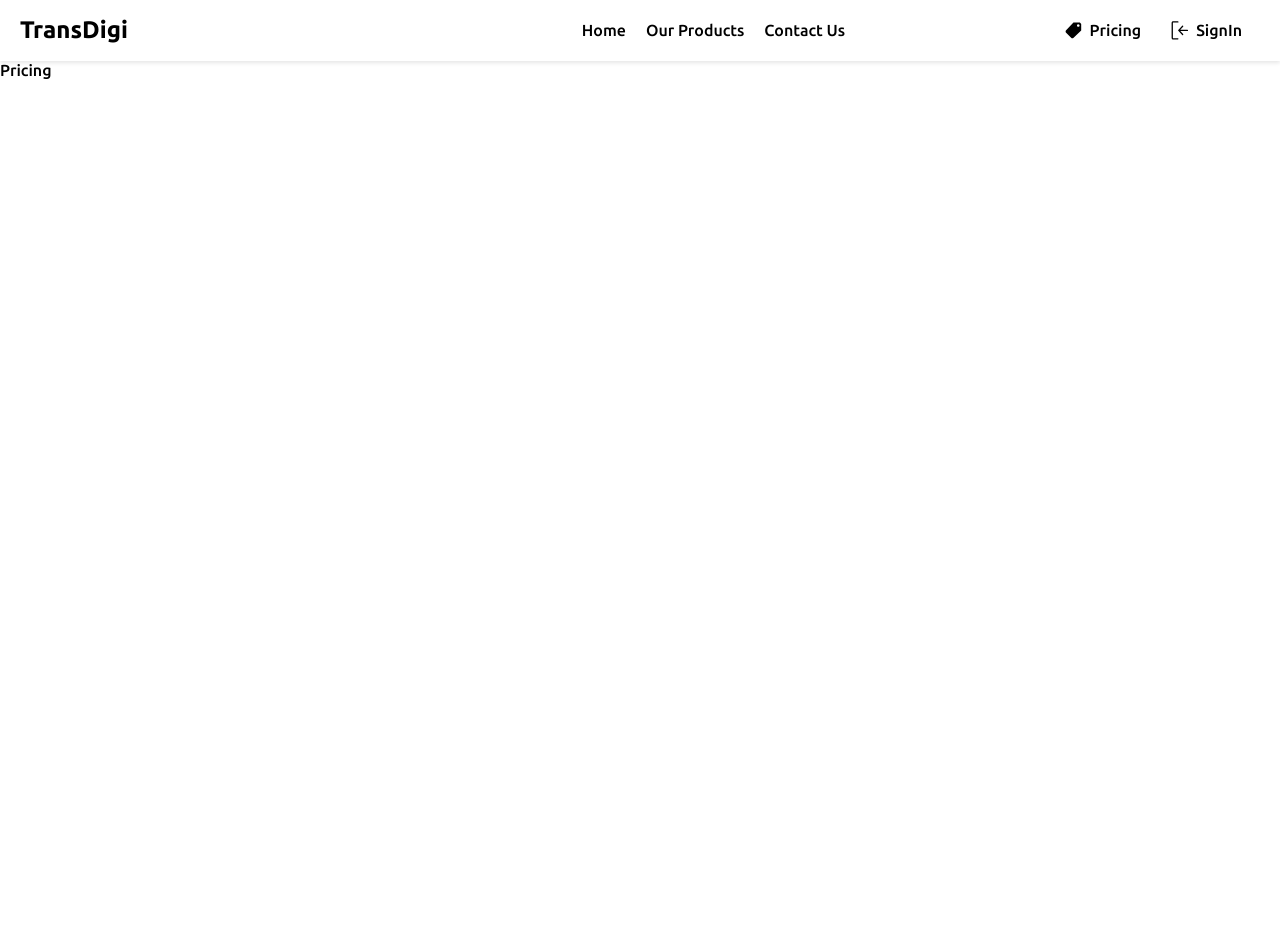
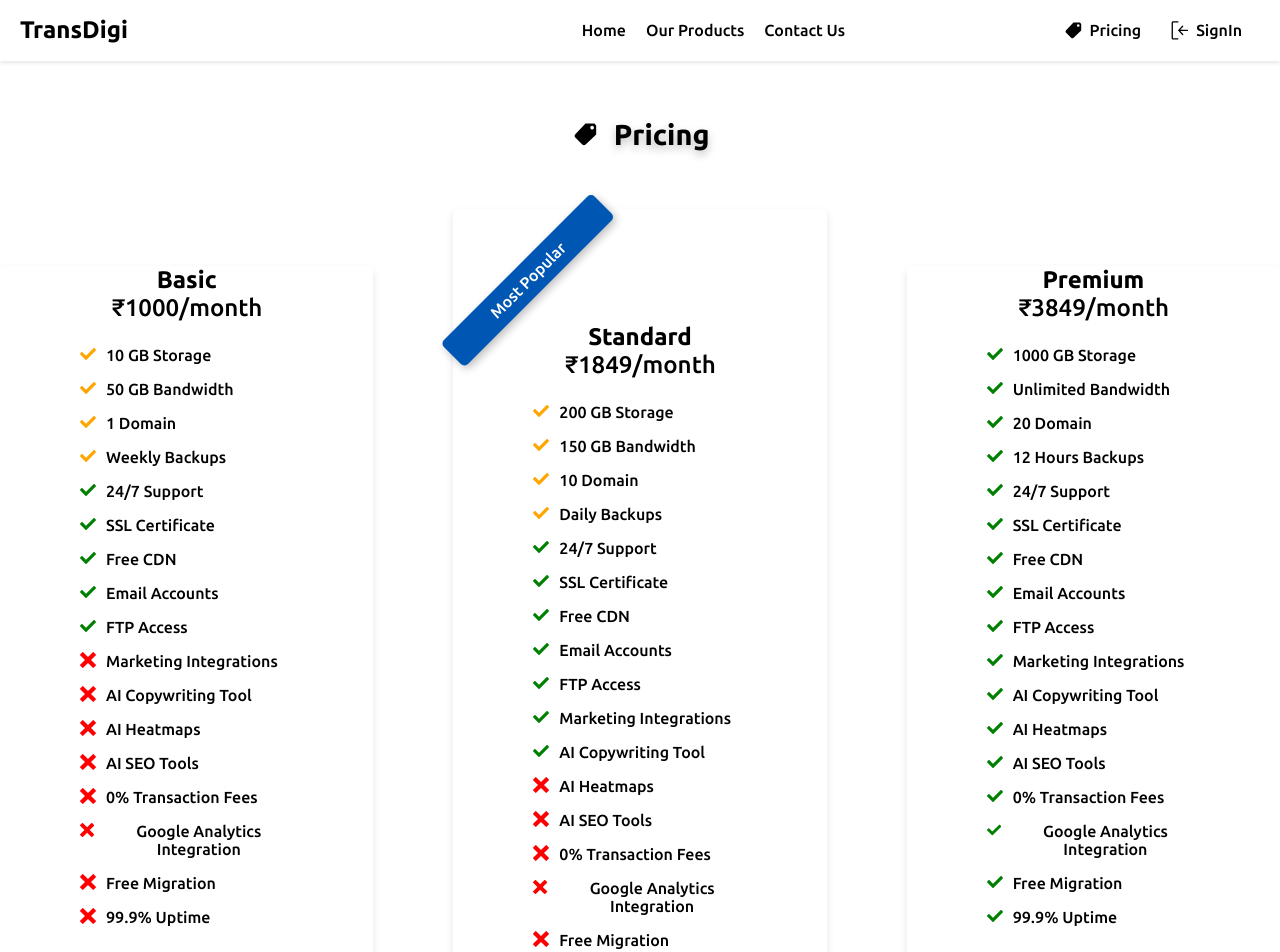
Before and after one commit to KrishPatel02/Landing-Page, a React (Vite) app: page /Pricing in a window 1280 px wide. Shown: the top 952 px of the page. Before the commit the page ends 800 px from the top, so only its background shows below. Built offline with nearby package versions, Linux system fonts and the light colour scheme.

Commit message:
Create add Pricing Page

```diff
--- /dev/null
+++ b/src/API/PricingAPI.jsx
@@ -0,0 +1,141 @@
+const Plans = [
+    {
+        name: "Basic",
+
+        price: "₹1000/month",
+
+        featureLimited: [
+            "10 GB Storage",
+
+            "50 GB Bandwidth",
+
+            "1 Domain",
+
+            "Weekly Backups",
+        ],
+
+        features: [
+            "24/7 Support",
+
+            "SSL Certificate",
+
+            "Free CDN",
+
+            "Email Accounts",
+
+            "FTP Access",
+        ],
+
+        featureExcluded: [
+            "Marketing Integrations",
+
+            "AI Copywriting Tool",
+
+            "AI Heatmaps",
+
+            "AI SEO Tools",
+
+            "0% Transaction Fees",
+
+            "Google Analytics Integration",
+
+            "Free Migration",
+
+            "99.9% Uptime",
+        ],
+    },
+
+    {
+        name: "Standard",
+
+        price: "₹1849/month",
+
+        featureLimited: [
+            "200 GB Storage",
+
+            "150 GB Bandwidth",
+
+            "10 Domain",
+
+            "Daily Backups",
+        ],
+
+        features: [
+            "24/7 Support",
+
+            "SSL Certificate",
+
+            "Free CDN",
+
+            "Email Accounts",
+
+            "FTP Access",
+
+            "Marketing Integrations",
+
+            "AI Copywriting Tool",
+        ],
+
+        featureExcluded: [
+            "AI Heatmaps",
+
+            "AI SEO Tools",
+
+            "0% Transaction Fees",
+
+            "Google Analytics Integration",
+
+            "Free Migration",
+
+            "99.9% Uptime",
+        ],
+    },
+
+    {
+        name: "Premium",
+
+        price: "₹3849/month",
+
+        featureLimited: [],
+
+        features: [
+            "1000 GB Storage",
+
+            "Unlimited Bandwidth",
+
+            "20 Domain",
+
+            "12 Hours Backups",
+
+            "24/7 Support",
+
+            "SSL Certificate",
+
+            "Free CDN",
+
+            "Email Accounts",
+
+            "FTP Access",
+
+            "Marketing Integrations",
+
+            "AI Copywriting Tool",
+
+            "AI Heatmaps",
+
+            "AI SEO Tools",
+
+            "0% Transaction Fees",
+
+            "Google Analytics Integration",
+
+            "Free Migration",
+
+            "99.9% Uptime",
+        ],
+
+        featureExcluded: [],
+    },
+];
+
+export default Plans;
--- /dev/null
+++ b/src/Page CSS/Pricing.css
@@ -0,0 +1,92 @@
+.pricingTitle {
+    font-size: 1.8em;
+    display: flex;
+    align-items: center;
+    justify-content: center;
+    gap: 0.5em;
+    padding: 2em;
+    text-shadow: 0 4px 8px rgba(0, 0, 0, 0.258);
+}
+
+.pricing {
+    display: flex;
+    justify-content: center;
+    align-items: center;
+    gap: 5em;
+}
+
+.plan {
+    background-color: white;
+    box-shadow: 0 4px 8px rgba(0, 0, 0, 0.1);
+    border-radius: 5px;
+    padding: 0em 5em 5em 5em;
+    text-align: center;
+    transition: all 0.3s ease;
+}
+
+.plan:hover {
+    box-shadow: 0 4px 8px rgba(0, 0, 0, 0.258);
+    transform: translateY(-25px);
+}
+
+.planPrice {
+    font-size: 24px;
+    margin-bottom: 1em;
+}
+
+.planFeatureList {
+    list-style: none;
+}
+
+.planFeatureList li {
+    display: flex;
+    margin-bottom: 1em;
+}
+
+.pricingIcon {
+    margin-right: 10px;
+}
+
+.checkOrangeIcon {
+    color: orange;
+}
+
+.checkGreenIcon {
+    color: green;
+}
+
+.crossRedIcon {
+    color: red;
+}
+
+.chooseBtn {
+    color: #007bff;
+    background-color: white;
+    border: none;
+    border-radius: 5px;
+    box-shadow: 0 4px 8px rgba(0, 0, 0, 0.258);
+    padding: 10px 20px;
+    cursor: pointer;
+    margin-top: 2em;
+    transition: background-color 0.3s ease;
+}
+
+.chooseBtn:hover {
+    background-color: #0056b3;
+}
+
+@media only screen and (max-width: 768px) {
+    .pricing {
+        flex-direction: column;
+    }
+}
+
+.popularTag {
+    background-color: #0056b3;
+    color: white;
+    padding: 0.5em;
+    border-radius: 5px;
+    margin-bottom: 5em;
+    box-shadow: 0 4px 8px rgba(0, 0, 0, 0.258);
+    transform: rotate(-45deg) translateX(-55%) translateY(-120%);
+}
--- a/src/Pages/Pricing.jsx
+++ b/src/Pages/Pricing.jsx
@@ -1,10 +1,62 @@
 // eslint-disable-next-line no-unused-vars
+
 import React from "react";
+
+import { FaCheck } from "react-icons/fa";
+
+import { ImCross } from "react-icons/im";
+
+import "../Page CSS/Pricing.css";
+
+import Plans from "../API/PricingAPI";
+
+import { IoMdPricetag } from "react-icons/io";
 
 const Pricing = () => {
     return (
         <>
-            <div>Pricing</div>
+            <h1 className="pricingTitle">
+                <IoMdPricetag />
+                Pricing
+            </h1>
+
+            <div className="pricing">
+                {Plans.map((plan, index) => (
+                    <div key={index} className="plan">
+                        {index == 1 ? <div className="popularTag">Most Popular</div> : ""}
+
+                        <h2>{plan.name}</h2>
+
+                        <div className="planPrice">{plan.price}</div>
+
+                        <ul className="planFeatureList">
+                            {plan.featureLimited.map((feature, i) => (
+                                <li key={i}>
+                                    <FaCheck className="checkOrangeIcon pricingIcon" />
+
+                                    {feature}
+                                </li>
+                            ))}
+
+                            {plan.features.map((feature, i) => (
+                                <li key={i}>
+                                    <FaCheck className="checkGreenIcon pricingIcon" /> {feature}
+                                </li>
+                            ))}
+
+                            {plan.featureExcluded.map((feature, i) => (
+                                <li key={i}>
+                                    <ImCross className="crossRedIcon pricingIcon" />
+
+                                    {feature}
+                                </li>
+                            ))}
+                        </ul>
+
+                        <button className="chooseBtn">Choose Plan</button>
+                    </div>
+                ))}
+            </div>
         </>
     );
 };
```
